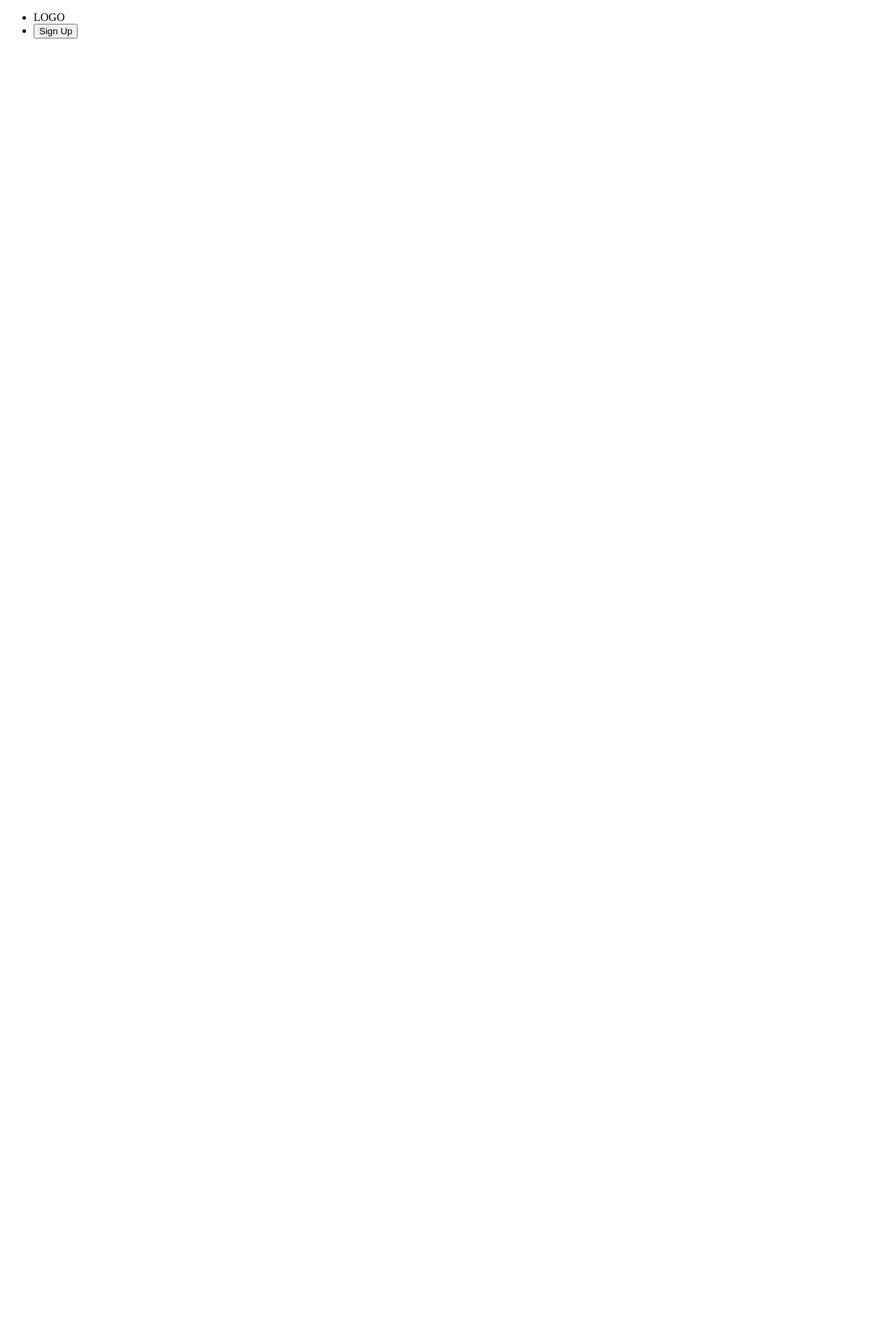
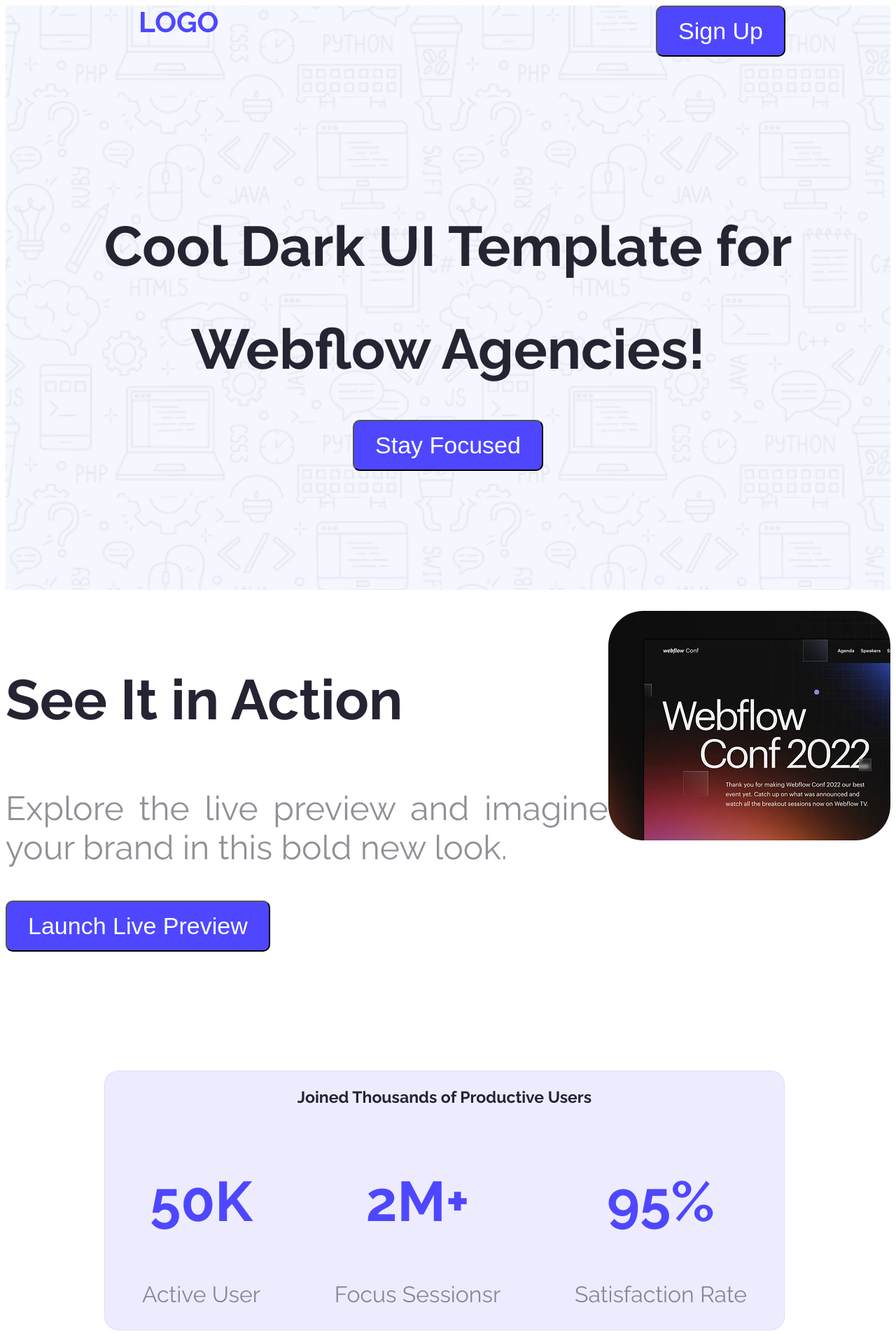
Before and after one commit to aliasgartamjid/B12A01-landing-launchpad, a plain HTML site: page index.html in a window 1280 px wide. Shown: the top 1905 px of the page at 70% size. Before the commit the page ends 800 px from the top, so only its background shows below. Drawn offline with Linux system fonts and the light colour scheme.

Commit message:
footer added

```diff
--- a/index.html
+++ b/index.html
@@ -4,17 +4,99 @@
     <meta charset="UTF-8">
     <meta name="viewport" content="width=device-width, initial-scale=1.0">
     <title>Web-Flow-A01</title>
+    <link rel="preconnect" href="https://fonts.googleapis.com">
+<link rel="preconnect" href="https://fonts.gstatic.com" crossorigin>
+<link href="https://fonts.googleapis.com/css2?family=Open+Sans:ital,wght@0,300..800;1,300..800&family=Raleway:ital,wght@0,100..900;1,100..900&display=swap" rel="stylesheet">
+    <link rel="stylesheet" href="styles/styles.css">
 </head>
-<body>
+<body class="raleway-normal">
     <header>
-        <nav>
+        <nav class="purple1">
+            <div class="nav-bar">
+                <ul>
+                    <li><a>LOGO</a></li>
+                    <li><a href=""><Button class="btn-primary"> Sign Up</Button></a></li>
+                </ul>
+            </div>
+            </nav>
+        <div class="banner dark1">
+            <h1 style="font-size: 5em;">Cool Dark UI Template for</h1>
+            <h1 style="font-size: 5em;">Webflow Agencies!</h1>
+            <button class="btn-primary">Stay Focused</button>
+        </div>
+    </header>
+    <main>
+        <!-- action section start -->
+        <section class="actions">
+            <div class="action">
+                <h3 class="action-title">See It in Action</h3>
+                <p class="action-sub-title">Explore the live preview and imagine your brand in this bold new look.</p>
+                <button class="btn-primary">Launch Live Preview</button>
+            </div>
+            <div class="action">
+                <img style="border-radius: 50px;" src="Assets/wc-mini.png" alt="">
+            </div>
+
+
+        </section>
+        <!-- productive section start -->
+        <section class="prodcativity">
+            <div class="prod-title">
+                <h3 class="prod-title">Joined Thousands of Productive Users</h3>
+            </div>
+            <div class="prod-stat">
+                <div class="prod-stat-value">
+                    <h1>50K</h1>
+                    <p>Active User</p>
+                </div>
+                <div class="prod-stat-value">
+                    <h1>2M+</h1>
+                    <p>Focus Sessionsr</p>
+                </div>
+                <div class="prod-stat-value">
+                    <h1>95%</h1>
+                    <p>Satisfaction Rate</p>
+                </div>
+
+            </div>
+        </section>
+        <!-- touch section start -->
+        <section class="touch">
+            <div class="touches">
+                <h1 class="touches-title">Let’s Get in</h1>
+                <h1 class="touches-title">Touch</h1>
+            </div>
+            <div class="touches">
+                <form class="get-touch" action="">
+                    <label for="email">E-mail</label>
+                    <input type="email" name="" id="email" placeholder=" example@email.com">
+                    <label for="name">Name</label>
+                    <input type="text" name="" id="name" placeholder="full name">
+
+                    <label for="msg">Message</label>
+                    <textarea name="" id="msg" cols="30" rows="10" placeholder="write your message...."></textarea>
+                    <button class="btn-secondary"> get in touch </button>
+
+                </form>
+            </div>
+        </section>
+    </main>
+    <footer>
+        <div class="footer-logo">
+            <h1 class="purple2">LOGO</h1>
+        </div>
+        <div class="footer-description">
+            <p>Ready to elevate your online presence? Contact us today to discuss </p>
+            <p>your project and discover how we can bring your vision to life.</p>
+        </div>
+        <div class="footer-item-list">
             <ul>
-                <li>LOGO</li>
-                <li><Button> Sign Up</Button></li>
+                <li>Home</li>
+                <li>About</li>
+                <li>How It Works</li>
+                <li>Services</li>
             </ul>
-        </nav>
-    </header>
-    <main></main>
-    <footer></footer>
+        </div>
+    </footer>
 </body>
 </html>
--- /dev/null
+++ b/styles/styles.css
@@ -0,0 +1,176 @@
+
+.raleway-normal {
+  font-family: "Raleway", sans-serif;
+  font-optical-sizing: auto;
+  font-weight: <weight>;
+  font-style: normal;
+
+}
+
+/* Shared Styles */
+.purple1{
+    color: #4E47FF;
+    font-size: 34px;
+    font-weight: bolder;
+
+}
+.purple2{
+    color: #4E47FF;
+    font-size: 300px;
+    font-weight: bolder;
+    text-align: center;
+    font-weight: 1000;
+
+}
+.dark1{
+    color:#252432;
+}
+.btn-primary{
+    color: white;
+    background-color: #4E47FF;
+    border-radius: 10px;
+    padding: 15px 30px;
+    font-size: 34px;
+    margin-bottom: 170px;
+
+}
+.btn-secondary{
+    color: white;
+    background-color: #4E47FF;
+    border-radius: 10px;
+    padding: 15px 30px;
+    font-size: 50px;
+    margin-bottom: 170px;
+    width: 228%
+
+}
+/* Navigation */
+
+nav ul{
+    display: flex;
+    list-style: none;
+    justify-content: space-between;
+    font-size: larger;
+    margin-right: 150px;
+    margin-left: 150px;
+    margin-top: 0px;
+
+}
+.banner{
+    text-align: center;
+
+
+}
+header{
+    background-image:url(../Assets/Hero-bg.png);
+    background-position:center;
+    background-size: 1440px 700px;
+    background-size: 100%;
+    max-width:100%;
+    height:100%;
+}
+/* Action styles*/
+.actions{
+    display: flex;
+    justify-content: space-around;
+    text-align:justify;
+    margin-top: 30px;
+
+}
+.action-title{
+    color: #252432;
+    font-size: 5em;
+}
+.action-sub-title{
+    color: #252432;
+    opacity: 50%;
+    font-size: 3em;
+}
+/* productivity style */
+.bg-2{
+    background-color:rgb(78, 71, 255, 0.1);
+    border-radius: 50px;
+}
+.prodcativity{
+    background-color:rgb(78, 71, 255, 0.1);
+    border: 1px solid rgb(78, 71, 255, 0.1);
+    margin-left: 141px;
+    margin-right: 151px;
+    border-radius: 20px;
+    }
+
+.prod-title{
+
+    text-align: center;
+    color: #252432;
+    font-size: larger;
+    font-weight: bold;
+}
+.prod-stat{
+    display: flex;
+    justify-content: space-around;
+}
+.prod-stat-value h1{
+    color: #4E47FF;
+    font-size: 5em;
+    text-align: center;
+
+}
+.prod-stat-value p{
+    color: #252432;
+    opacity: 50%;
+    font-size: 2em;
+}
+/* touch styles */
+.touches-title{
+    font-size: 10em;
+    margin-top: 0px;
+}
+.touch{
+    display: flex;
+    /* padding: 130px 230px; */
+    margin-top: 50px;
+    justify-content: space-around;
+    background-color: rgb(222, 222, 250, 0.3);
+}
+.touches{
+    text-align: left;
+    margin-top: 50px;
+}
+.touches input[type=email], .touches input[type=text], .touches textarea{
+
+    height: 150%;
+    width: 220%;
+    border-radius: 5px;
+    background-color: white;
+    display: block;
+    padding: 10px 20px;
+    margin-bottom: 24px;
+    font-size: 30px;
+}
+.get-touch{
+    font-weight: bold;
+    text-align: left;
+    font-size: medium;
+    font-size: 30px;
+    margin-right: 500px;
+}
+/* footer styles */
+
+.footer-item-list ul {
+    display: flex;
+    list-style: none;
+    justify-content: center;
+}
+.footer-item-list ul li{
+    margin:50px ;
+    justify-content: center;
+    color: #8987A1;
+    font-size: 1.5em;
+}
+.footer-description p{
+    margin:50px ;
+    text-align: center;
+    color: #8987A1;
+    font-size: 2.5em;
+}
```
